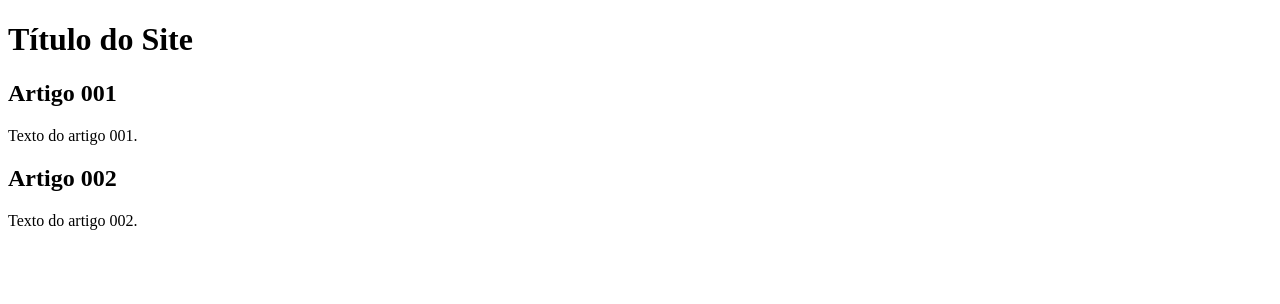
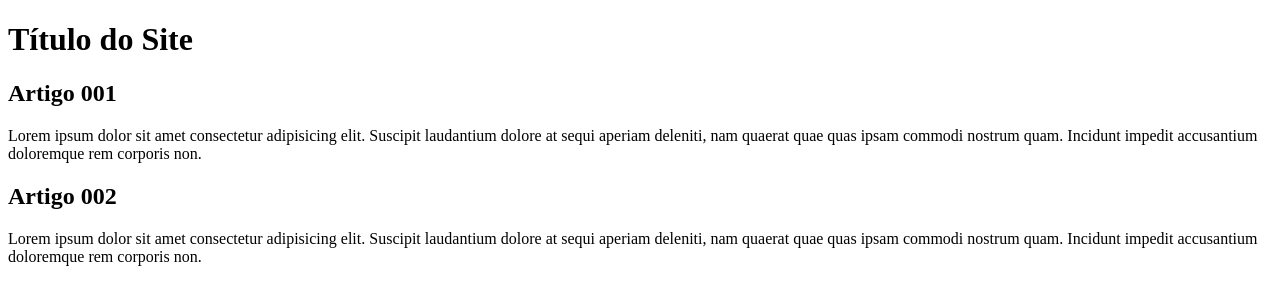
Before and after one commit to G-france/branchs, a plain HTML site: page index.html in a window 1280 px wide. Drawn offline with Linux system fonts and the light colour scheme.

Commit message:
add content

```diff
--- a/index.html
+++ b/index.html
@@ -12,11 +12,11 @@
         </header>
         <article>
             <h2>Artigo 001</h2>
-            <p>Texto do artigo 001.</p>
+            <p>Lorem ipsum dolor sit amet consectetur adipisicing elit. Suscipit laudantium dolore at sequi aperiam deleniti, nam quaerat quae quas ipsam commodi nostrum quam. Incidunt impedit accusantium doloremque rem corporis non.</p>
         </article>
         <article>
             <h2>Artigo 002</h2>
-            <p>Texto do artigo 002.</p>
+            <p>Lorem ipsum dolor sit amet consectetur adipisicing elit. Suscipit laudantium dolore at sequi aperiam deleniti, nam quaerat quae quas ipsam commodi nostrum quam. Incidunt impedit accusantium doloremque rem corporis non.</p>
         </article>
     </main>
 </body>
```
